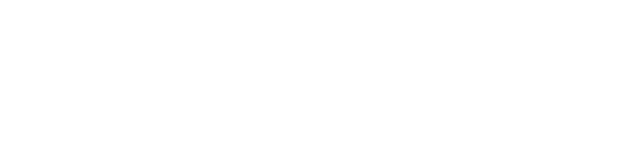
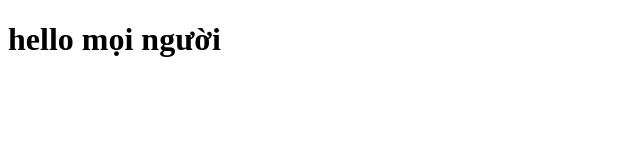
Before and after one commit to TAMLELE/tam, a plain HTML site: page index.html in a window 1280 px wide. Shown: the whole page, without its empty margins (0-640 px from the left). Drawn offline with Linux system fonts and the light colour scheme.

Commit message:
cap nhat

```diff
--- a/index.html
+++ b/index.html
@@ -7,6 +7,6 @@
     <title>Document</title>
 </head>
 <body>
-
+    <h1> hello mọi người</h1>
 </body>
 </html>
```
